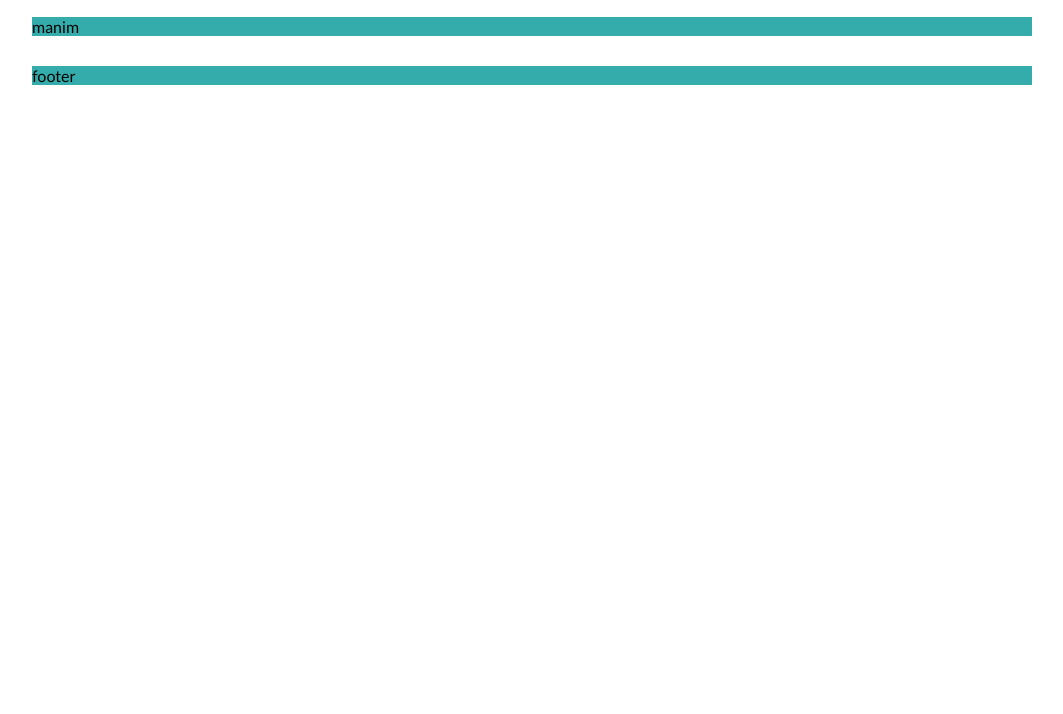
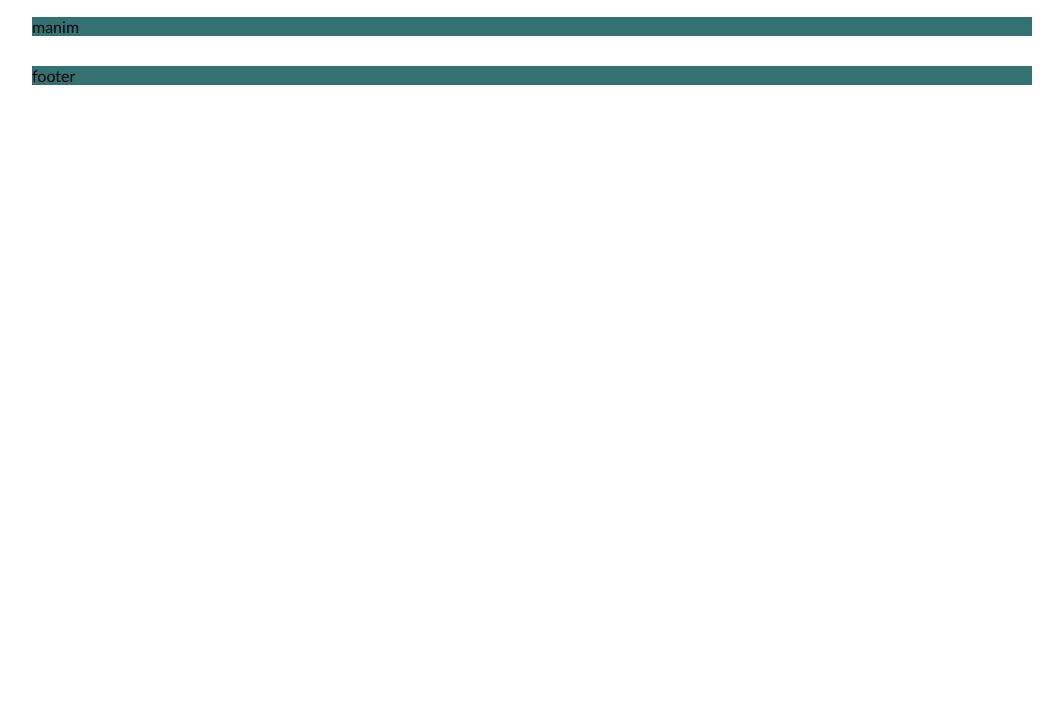
Before and after one commit to MindPaul/08-kosmonaut, a website: page index.html in a window 1280 px wide. Shown: the part 86-800 px from the top of the page, without its empty margins (108-1171 px from the left). Drawn offline with Linux system fonts and the light colour scheme.

Commit message:
header #2

```diff
--- a/main.css
+++ b/main.css
@@ -6,7 +6,7 @@ header, main, footer {
   width: 1000px;
   margin-left: calc(50% - 500px);
   margin-bottom: 30px;
-  background-color: rgb(53, 172, 172);
+  background-color: rgb(50, 114, 114);
   display: inline-block;
 }
 
```
